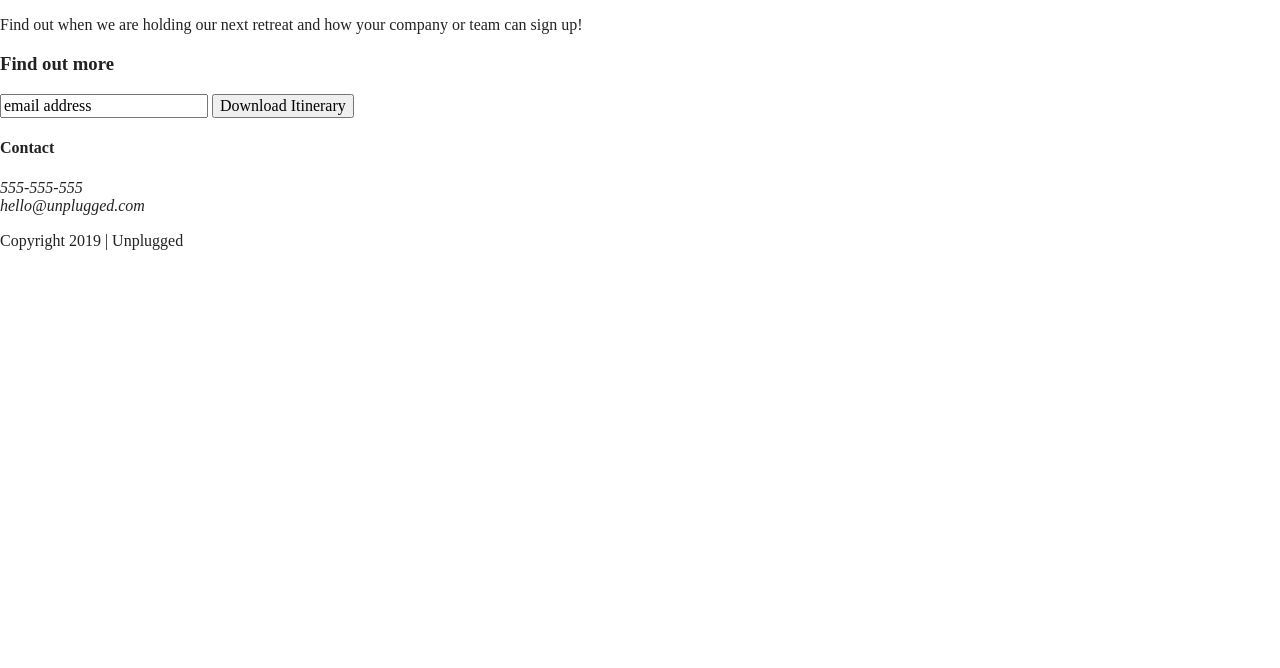
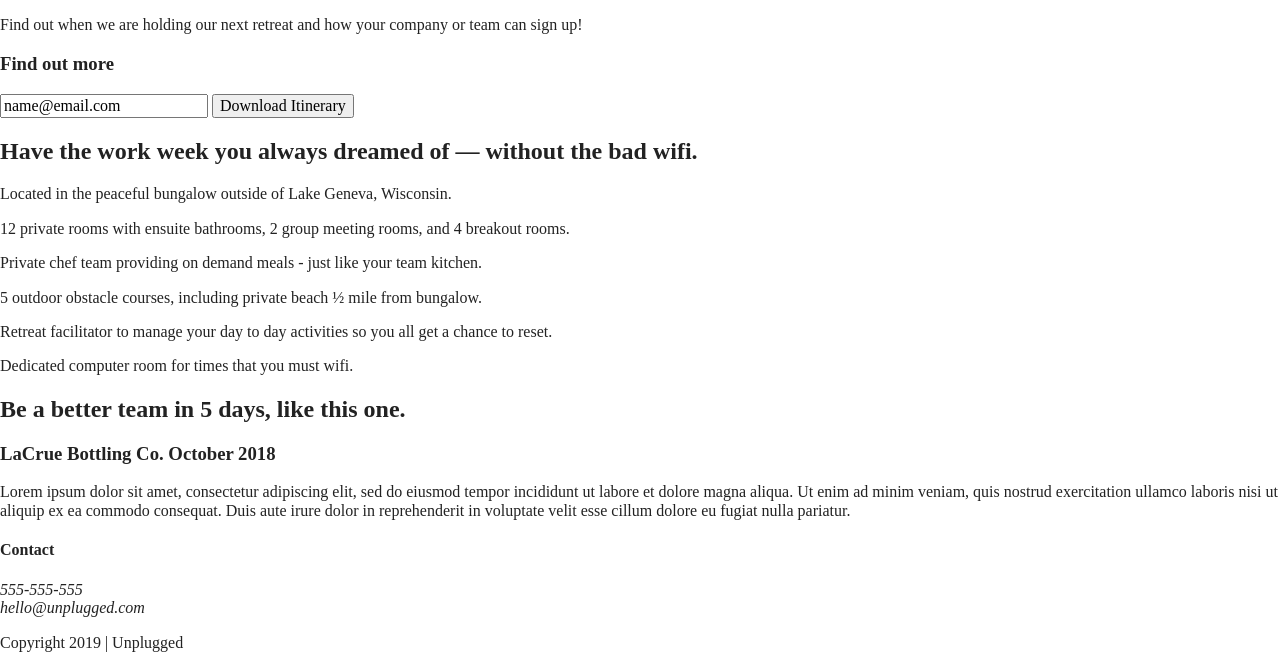
Before and after one commit to mal-delaney/206-unplugged, a website built with Parcel: page index.html in a window 1280 px wide. Shown: the part 176-844 px from the top of the page. Before the commit the page ends 800 px from the top, so only its background shows below. Built offline with nearby package versions, Linux system fonts and the light colour scheme; files whose address does not match are found by name.

Commit message:
Added changes to html

```diff
--- a/index.html
+++ b/index.html
@@ -57,12 +57,77 @@
         <div class="form">
           <h3>Find out more</h3>
           <div>
-            <input type="text" name="name" value="email address">
+            <input type="text" name="name" value="name@email.com">
             <input type="button" value="Download Itinerary">
           </div>
         </div><!-- aside content wrapper ends-->
     </aside>
-  </main> <!-- main wrapper -->
+
+  <section class="features">
+    <div class="content-wrapper">
+      <h2>Have the work week you always dreamed of  —  without the bad wifi.</h2>
+      <article>
+        <p class="fontawesome-icon"></p>
+        <p class="features-item-description">
+          Located in the peaceful bungalow outside of Lake Geneva, Wisconsin.</p>
+        </p>
+      </article>
+
+      <article>
+        <p class="fontawesome-icon"></p>
+        <p class="features-item-description">
+          12 private rooms with ensuite bathrooms, 2 group meeting rooms,
+          and 4 breakout rooms.
+        </p>
+        </article>
+
+        <article>
+          <p class="fontawesome-icon"></p>
+          <p class="features-item-description">
+            Private chef team providing on demand meals - just like your team kitchen.
+        </p>
+        </article>
+
+        <article>
+          <p class="fontawesome-icon"></p>
+          <p class="features-item-description">
+            5 outdoor obstacle courses, including private beach &frac12; mile from bungalow.
+          </p>
+        </article>
+
+          <article>
+            <p class="fontawesome-icon"></p>
+            <p class="features-item-description">
+              Retreat facilitator to manage your day to day activities so you all get a chance to reset.
+            </p>
+          </article>
+
+          <article>
+            <p class="fontawesome-icon"></p>
+            <p class="features-item-description">
+              Dedicated computer room for times that you must wifi.
+            </p>
+          </article>
+        </div>
+  </section>
+
+
+        <section class="reviews">
+          <div class="content-wrapper">
+            <h2>Be a better team in 5 days, like this one.</h2>
+          </div>
+          <article>
+          <div>
+          <h3>LaCrue Bottling Co.   October 2018</h3>
+          <p>Lorem ipsum dolor sit amet, consectetur adipiscing elit, sed do eiusmod tempor incididunt ut labore et
+            dolore magna aliqua. Ut enim ad minim veniam, quis nostrud exercitation ullamco laboris nisi ut aliquip
+            ex ea commodo consequat. Duis aute irure dolor in reprehenderit in voluptate velit esse cillum dolore eu
+            fugiat nulla pariatur.</p>
+        </article>
+      </div>
+    </section>
+  </main>
+
 
   <footer>
     <div class="content-wrapper">
```
